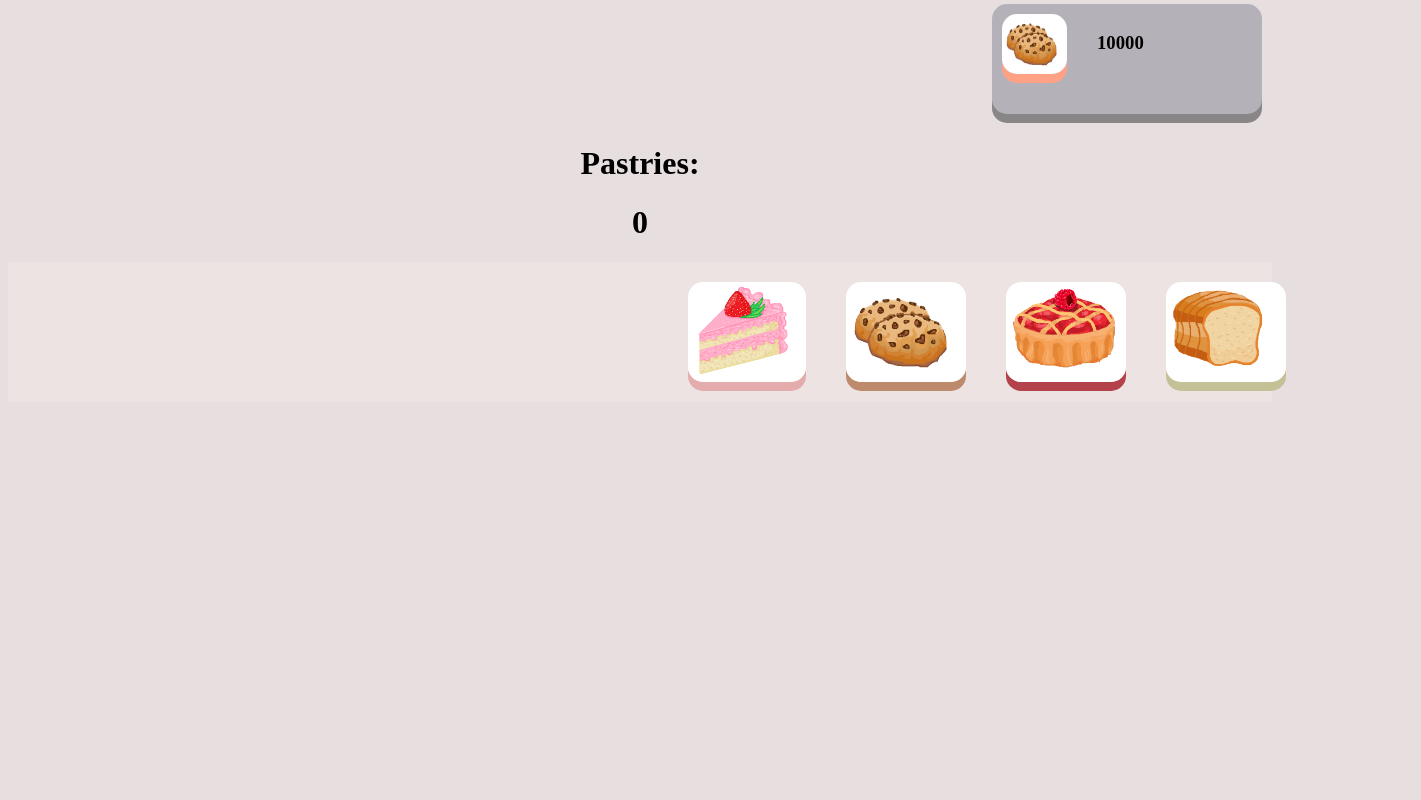
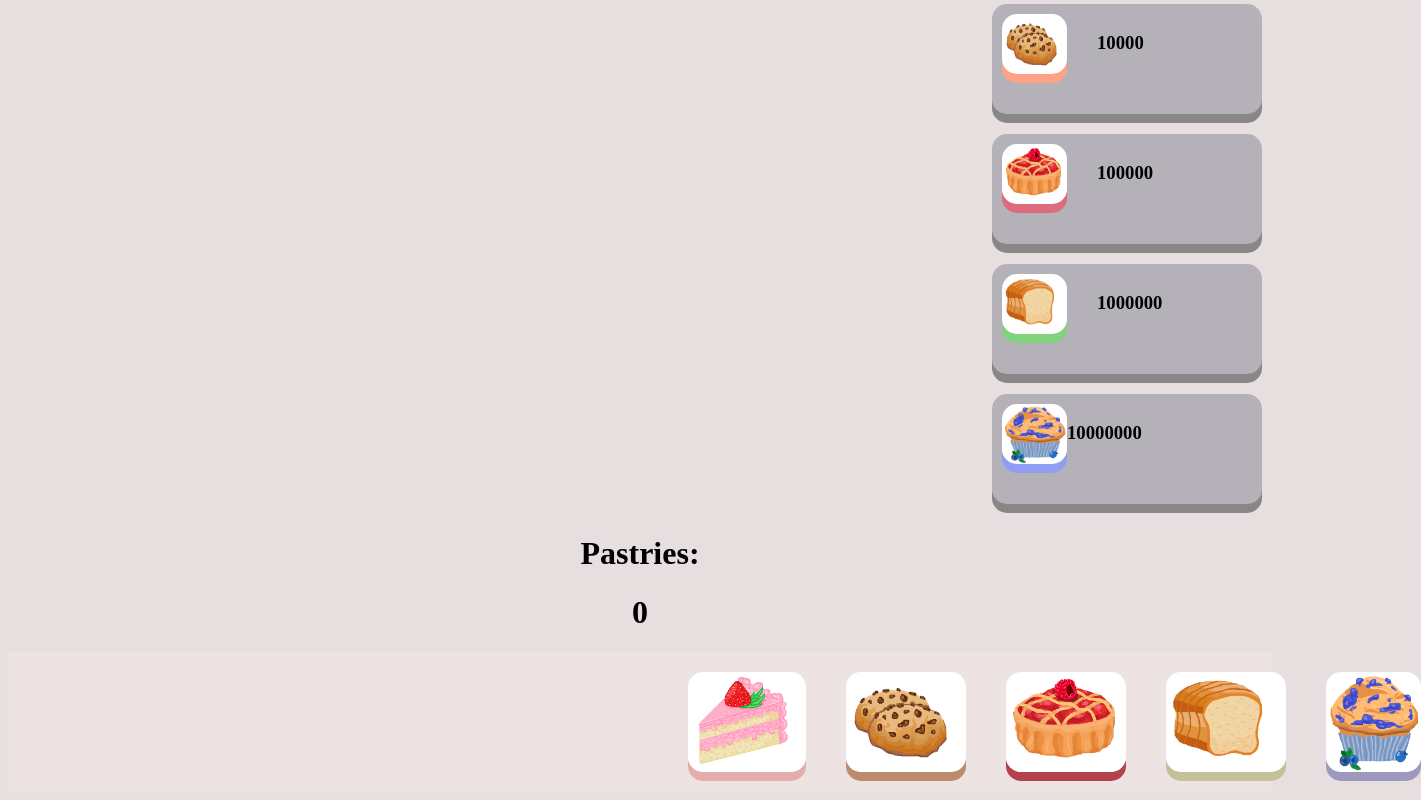
Before and after one commit to thenil1505/Pastry-Clicker, a plain HTML site: page index.html in a window 1280 px wide. Shown: the part 453-1253 px from the top of the page, 1421 px wide, since content can reach past the window. Before the commit the page ends 863 px from the top, so only its background shows below. Drawn offline with Linux system fonts and the light colour scheme.

Commit message:
Dropdown menu
I tried to put my shop content in a dropdown menu so it wouldn't take up so much space on my screen, but it just became chaotic with all the contents in each. Finished the cupcake picture so added that :)

```diff
--- a/index.html
+++ b/index.html
@@ -30,7 +30,21 @@
                 <img id="choccy_img" src="photos pastry/Choccy cookies.png" alt="">
                 <h3 id="biscuit_price">10000</h3>
             </div>
+            <div class="shop_pies">
+                <img id="shopie_img" src="photos pastry/Piii.png" alt="">
+                <h3 id="pie_price">100000</h3>
+            </div>
+            <div class="shop_bread">
+                <img id="bred_img" src="photos pastry/Bred.png" alt="">
+                <h3 id="bread_price">1000000</h3>
+            </div>
+            <div class="shop_cupcakes">
+                <img id="cuppy_img" src="photos pastry/Bluberi møffi.png" alt="">
+                <h3 id="cupcake_price">10000000</h3>
+            </div>
+
         </div>
+    </div>
 
         <h1 id="pastry_text">Pastries: <h1 id="pastry_num"> 0</h1> </h1>
         <div class="main">
@@ -38,11 +52,8 @@
             <img id="biscuit_img" src="photos pastry/Choccy cookies.png" alt="">
             <img id="pie_img" src="photos pastry/Piii.png" alt="">
             <img id="bread_img" src="photos pastry/Bred.png" alt="">
-            <img id="cupcake_img" src="" alt="">
+            <img id="cupcake_img" src="photos pastry/Bluberi møffi.png" alt="">
         </div>
-
-
-    </div>
 
     <script src="script.js"></script>
 </body>
--- a/pastrycss.css
+++ b/pastrycss.css
@@ -7,6 +7,7 @@ body {
     flex-direction:row;
     padding-left:660px;
     background-color:rgb(238, 227, 227);
+
 }
 
 #pastry_text{
@@ -24,6 +25,7 @@ body {
 #hand_img {
     width:50px;
     height:60px;
+    border: 1px solid rgb(88, 87, 87);
 }
 
 #shop_text {
@@ -48,6 +50,45 @@ body {
 }
 #choccy_img:hover {
     box-shadow: 0 9px rgb(214, 114, 56);
+}
+
+#shopie_img {
+    width:65px;
+    height:60px;
+    cursor: pointer;
+    outline: none;
+    border: none;
+    border-radius: 15px;
+    box-shadow: 0 9px rgb(221, 107, 123);
+}
+#shopie_img:hover {
+    box-shadow: 0 9px rgb(156, 75, 85)
+}
+
+#bred_img{
+    width:65px;
+    height:60px;
+    cursor: pointer;
+    outline: none;
+    border: none;
+    border-radius: 15px;
+    box-shadow: 0 9px rgb(128, 211, 125);
+}
+#bred_img:hover{
+    box-shadow: 0 9px rgb(88, 139, 88);
+}
+
+#cuppy_img{
+    width:65px;
+    height:60px;
+    cursor: pointer;
+    outline: none;
+    border: none;
+    border-radius: 15px;
+    box-shadow: 0 9px rgb(143, 158, 243);
+}
+#cuppy_img:hover{
+    box-shadow: 0 9px rgb(83, 100, 173);
 }
 
 .shop_hand {
@@ -89,6 +130,66 @@ body {
     box-shadow: 0 9px rgb(136, 134, 134);
 }
 #biscuit_price {
+    width: 40px;
+    height: 40px;
+    padding-left: 30px;
+}
+
+.shop_pies {
+    display: flex;
+    flex-direction: row;
+    padding: 10px;
+    margin: 10px;
+    background-color: rgb(180, 177, 184);
+    width: 250px;
+    height: 90px;
+    cursor: pointer;
+    outline: none;
+    border: none;
+    border-radius: 15px;
+    box-shadow: 0 9px rgb(136, 134, 134);
+}
+#pie_price {
+    width: 40px;
+    height: 40px;
+    padding-left: 30px;
+}
+
+.shop_bread {
+    display: flex;
+    flex-direction: row;
+    padding: 10px;
+    margin: 10px;
+    background-color: rgb(180, 177, 184);
+    width: 250px;
+    height: 90px;
+    cursor: pointer;
+    outline: none;
+    border: none;
+    border-radius: 15px;
+    box-shadow: 0 9px rgb(136, 134, 134);
+}
+#bread_price{
+    width: 40px;
+    height: 40px;
+    padding-left: 30px;
+}
+
+.shop_cupcakes {
+    display: flex;
+    flex-direction: row;
+    padding: 10px;
+    margin: 10px;
+    background-color: rgb(180, 177, 184);
+    width: 250px;
+    height: 90px;
+    cursor: pointer;
+    outline: none;
+    border: none;
+    border-radius: 15px;
+    box-shadow: 0 9px rgb(136, 134, 134);
+}
+#cucpcake_price{
     width: 40px;
     height: 40px;
     padding-left: 30px;
@@ -150,7 +251,7 @@ body {
     box-shadow: 0 9px rgb(85, 189, 81);
 }
 
-#cupcakes_img {
+#cupcake_img {
     width:120px;
     height:100px;
     margin:20px;
@@ -160,7 +261,7 @@ body {
     border-radius: 15px;
     box-shadow: 0 9px rgb(156, 152, 190);
 }
-#cupcakes_img:hover {
+#cupcake_img:hover {
     box-shadow: 0 9px rgb(74, 90, 236);
 }
 
```
Also changed, not shown: photos pastry/Bluberi møffi.png (added).
